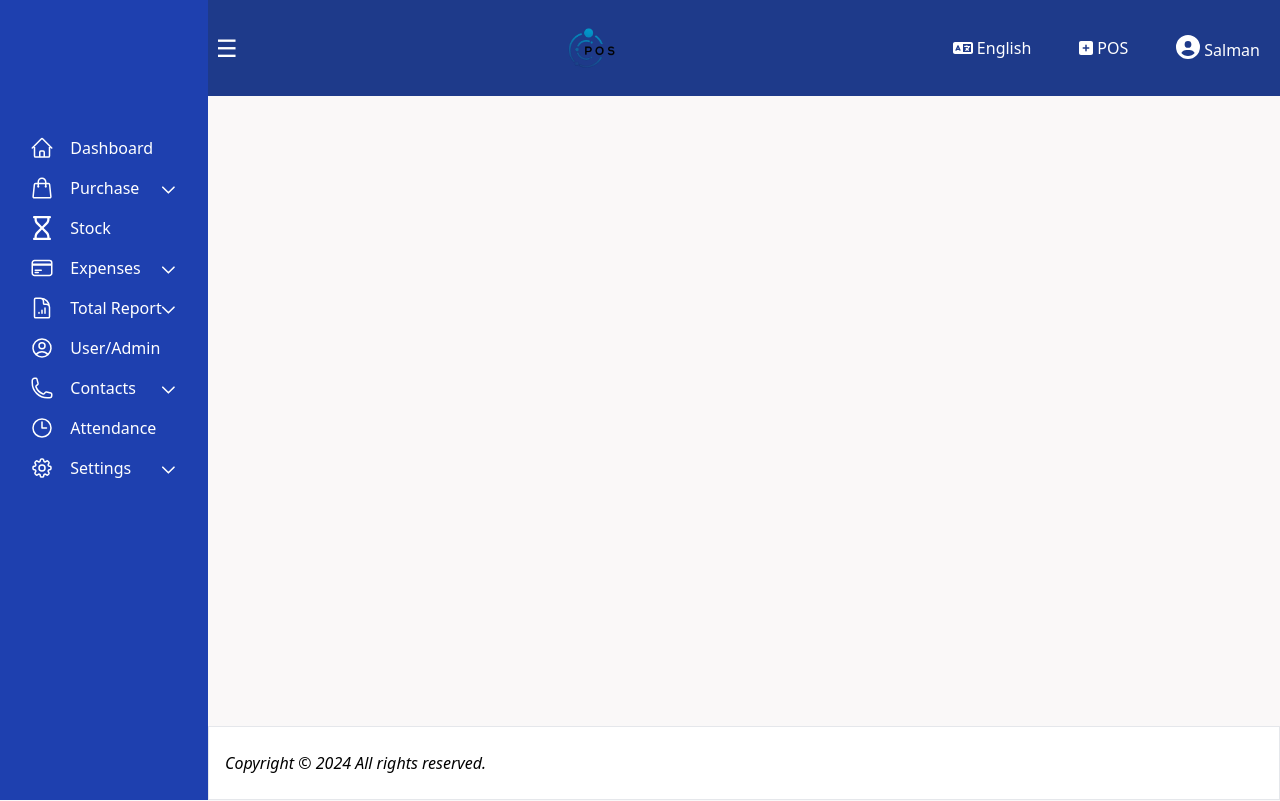
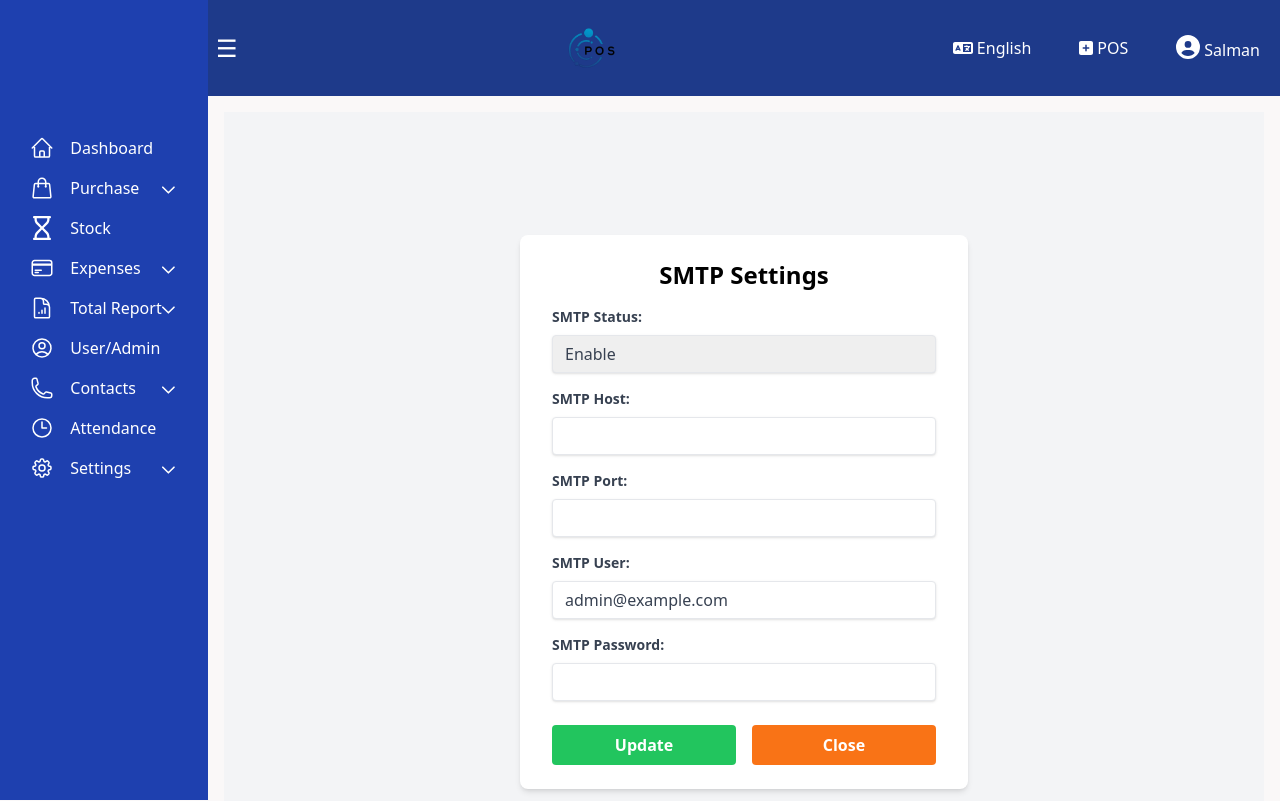
Before and after one commit to ashik12060/pos-site, a React (Create React App) app: page /smtp in a window 1280 px wide. Shown: the top 801 px of the page. Built offline with nearby package versions, Linux system fonts and the light colour scheme.

Commit message:
smtp comp added

```diff
--- a/src/App.js
+++ b/src/App.js
@@ -26,6 +26,7 @@ import ProfitLossReport from "./components/NavBarAssets/TotalReport/ProfitLossRe
 import SalesReport from "./components/NavBarAssets/TotalReport/SalesReport";
 import Store from "./components/NavBarAssets/Settings/Store";
 import ChangePassword from "./components/NavBarAssets/Settings/ChangePassword";
+import SMTP from "./components/NavBarAssets/Settings/SMTP";
 
 function App() {
   const [isSidebarOpen, setIsSidebarOpen] = useState(true);
@@ -63,6 +64,7 @@ function App() {
               <Route path="/sales-report"element={<SalesReport />} />
               <Route path="/store"element={<Store />} />
               <Route path="/change-password"element={<ChangePassword />} />
+              <Route path="/smtp"element={<SMTP />} />
               <Route path="/attendance" element={<Attendance />} />
             </Routes>
           </main>
--- /dev/null
+++ b/src/components/NavBarAssets/Settings/SMTP.js
@@ -0,0 +1,102 @@
+import React, { useState } from "react";
+
+function SMTP() {
+  const [smtpStatus, setSmtpStatus] = useState("Enable");
+  const [smtpHost, setSmtpHost] = useState("");
+  const [smtpPort, setSmtpPort] = useState("");
+  const [smtpUser, setSmtpUser] = useState("admin@example.com");
+  const [smtpPassword, setSmtpPassword] = useState("");
+
+  const handleUpdate = () => {
+    // Handle update logic here
+    console.log("Updating SMTP settings...");
+    console.log(
+      `SMTP Status: ${smtpStatus}, SMTP Host: ${smtpHost}, SMTP Port: ${smtpPort}, SMTP User: ${smtpUser}, SMTP Password: ${smtpPassword}`
+    );
+  };
+
+  return (
+    <div className="bg-gray-100 min-h-screen flex items-center justify-center px-4 py-8">
+      <div className="bg-white shadow-md rounded-lg px-8 py-6 w-full max-w-lg md:max-w-md">
+        <h1 className="text-2xl font-bold mb-4 text-center">SMTP Settings</h1>
+        <div className="mb-4">
+          <label htmlFor="smtpStatus" className="block text-gray-700 text-sm font-bold mb-2">
+            SMTP Status:
+          </label>
+          <select
+            id="smtpStatus"
+            className="shadow appearance-none border rounded w-full py-2 px-3 text-gray-700 leading-tight focus:outline-none focus:shadow-outline"
+            value={smtpStatus}
+            onChange={(e) => setSmtpStatus(e.target.value)}
+          >
+            <option value="Enable">Enable</option>
+            <option value="Disable">Disable</option>
+          </select>
+        </div>
+        <div className="mb-4">
+          <label htmlFor="smtpHost" className="block text-gray-700 text-sm font-bold mb-2">
+            SMTP Host:
+          </label>
+          <input
+            type="text"
+            id="smtpHost"
+            className="shadow appearance-none border rounded w-full py-2 px-3 text-gray-700 leading-tight focus:outline-none focus:shadow-outline"
+            value={smtpHost}
+            onChange={(e) => setSmtpHost(e.target.value)}
+          />
+        </div>
+        <div className="mb-4">
+          <label htmlFor="smtpPort" className="block text-gray-700 text-sm font-bold mb-2">
+            SMTP Port:
+          </label>
+          <input
+            type="number"
+            id="smtpPort"
+            className="shadow appearance-none border rounded w-full py-2 px-3 text-gray-700 leading-tight focus:outline-none focus:shadow-outline"
+            value={smtpPort}
+            onChange={(e) => setSmtpPort(e.target.value)}
+          />
+        </div>
+        <div className="mb-4">
+          <label htmlFor="smtpUser" className="block text-gray-700 text-sm font-bold mb-2">
+            SMTP User:
+          </label>
+          <input
+            type="email"
+            id="smtpUser"
+            className="shadow appearance-none border rounded w-full py-2 px-3 text-gray-700 leading-tight focus:outline-none focus:shadow-outline"
+            value={smtpUser}
+            onChange={(e) => setSmtpUser(e.target.value)}
+          />
+        </div>
+        <div className="mb-6">
+          <label htmlFor="smtpPassword" className="block text-gray-700 text-sm font-bold mb-2">
+            SMTP Password:
+          </label>
+          <input
+            type="password"
+            id="smtpPassword"
+            className="shadow appearance-none border rounded w-full py-2 px-3 text-gray-700 leading-tight focus:outline-none focus:shadow-outline"
+            value={smtpPassword}
+            onChange={(e) => setSmtpPassword(e.target.value)}
+          />
+        </div>
+        <div className="flex justify-between">
+          <button
+            onClick={handleUpdate}
+            className="bg-green-500 hover:bg-green-700 text-white font-bold py-2 px-4 rounded focus:outline-none focus:shadow-outline w-1/2 mr-2"
+          >
+            Update
+          </button>
+          <button
+            className="bg-orange-500 hover:bg-orange-700 text-white font-bold py-2 px-4 rounded focus:outline-none focus:shadow-outline w-1/2 ml-2"
+          >
+            Close
+          </button>
+        </div>
+      </div>
+    </div>
+  );
+}
+
+export default SMTP;
--- a/src/components/Sidebar/Sidebar.js
+++ b/src/components/Sidebar/Sidebar.js
@@ -397,6 +397,18 @@ const Sidebar = ({ isOpen, toggleSidebar }) => {
                   <span className="ml-4">Change Password</span>
                 </Link>
               </li>
+              <li
+                className={`flex items-center  px-4 ${
+                  isOpen ? "justify-start" : "justify-center"
+                } w-full`}
+              >
+                <Link
+                  to="/smtp"
+                  className="flex items-center w-full"
+                >
+                  <span className="ml-4">SMTP</span>
+                </Link>
+              </li>
             </ul>
           )}
 
```
